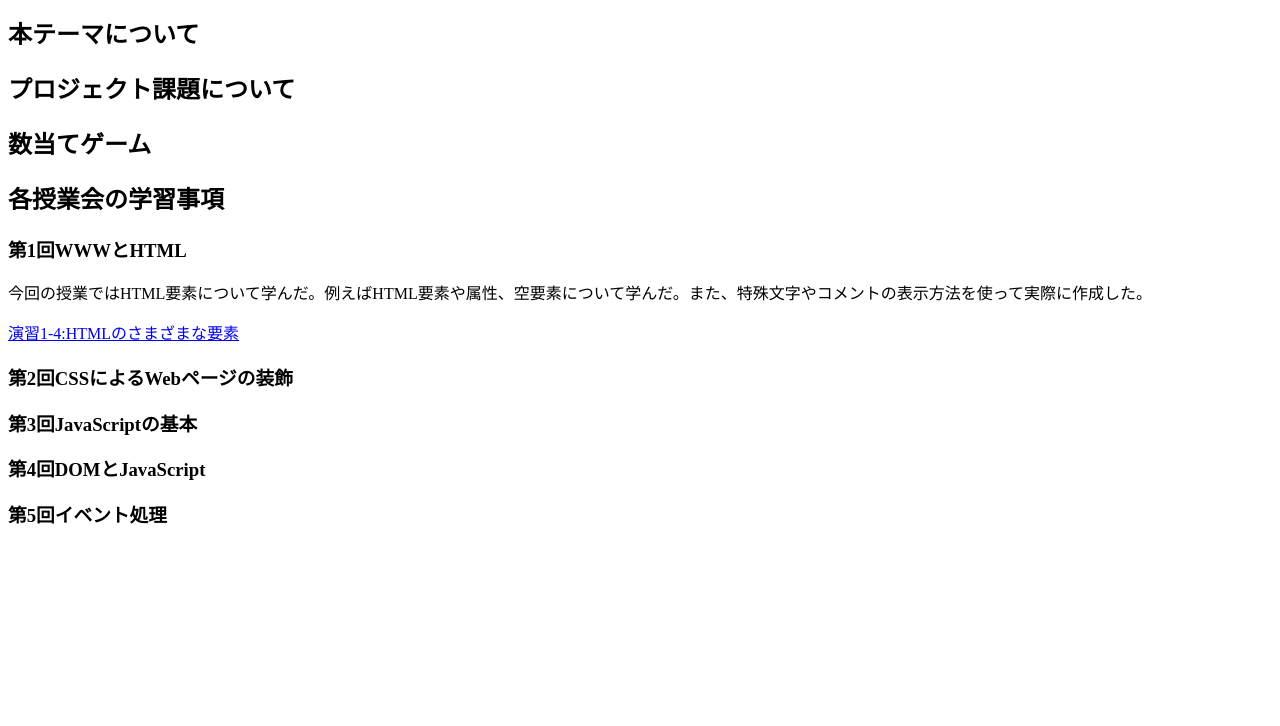
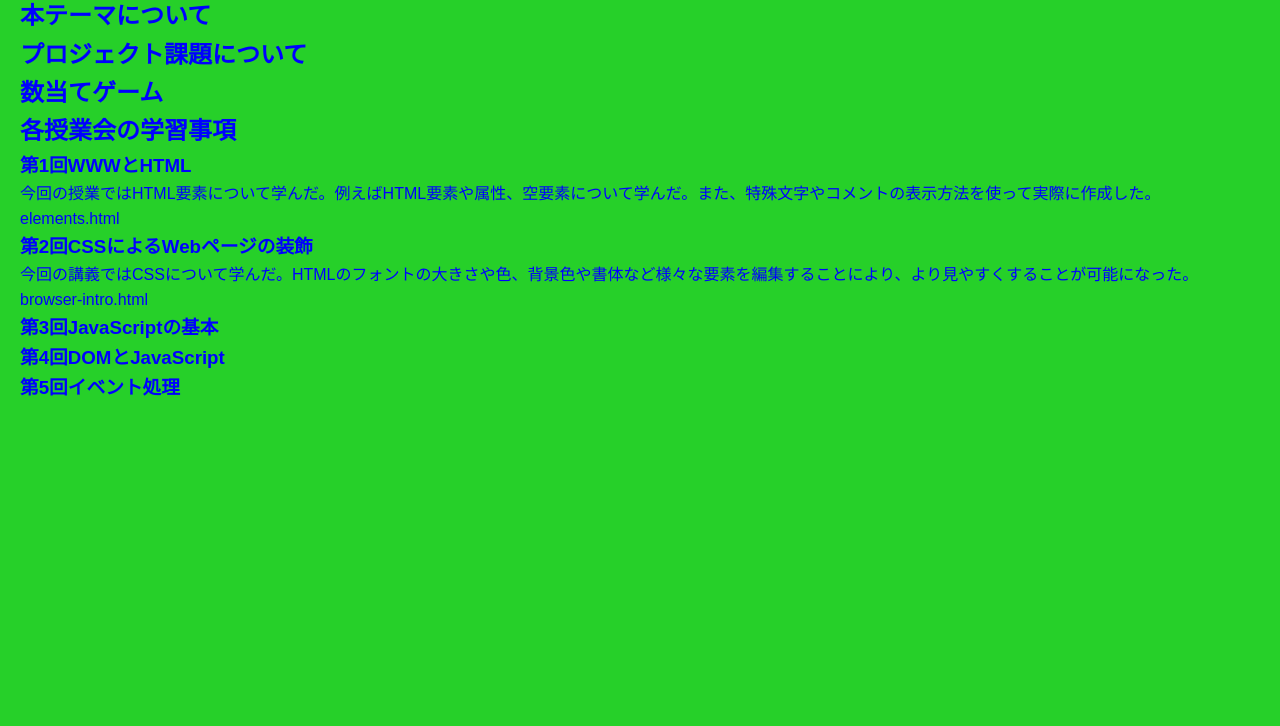
Before and after one commit to G485002024/medialabo, a plain HTML site: page index.html in a window 1280 px wide. Shown: the part 74-800 px from the top of the page. Drawn offline with Linux system fonts and the light colour scheme.

Commit message:
第２回変更

```diff
--- a/index.html
+++ b/index.html
@@ -3,8 +3,10 @@
   <head>
     <meta charset="utf-8">
     <title>「Webコンテンツ作成」</title>
+    <link rel="stylesheet" href="style.css">
   </head>
   <body>
+    <link rel="stylesheet" href="style.css">
     <h1>「Webコンテンツ作成」の成果</h1>
     <h2>本テーマについて</h2>
     <h2>プロジェクト課題について</h2>
@@ -12,10 +14,14 @@
     <h2>各授業会の学習事項</h2>
     <h3>第1回WWWとHTML</h3>
     <p>今回の授業ではHTML要素について学んだ。例えばHTML要素や属性、空要素について学んだ。また、特殊文字やコメントの表示方法を使って実際に作成した。</p>
-    <a href="file:///C:/Users/20215/OneDrive/%E3%83%89%E3%82%AD%E3%83%A5%E3%83%A1%E3%83%B3%E3%83%88/medialabo/practice-html/elements.html"
-     title="演習1-4:HTMLのさまざまな要素"
-      target="_blank">演習1-4:HTMLのさまざまな要素</a>
+    <a href="practice-html/elements.html"
+     title="第1回演習の成果"
+      target="_blank">elements.html</a>
     <h3>第2回CSSによるWebページの装飾</h3>
+    <p>今回の講義ではCSSについて学んだ。HTMLのフォントの大きさや色、背景色や書体など様々な要素を編集することにより、より見やすくすることが可能になった。</p>
+    <a href="practice-css/browser-intro.html"
+       title="第2回演習の成果"
+       target="_blank">browser-intro.html</a>
     <h3>第3回JavaScriptの基本</h3>
     <h3>第4回DOMとJavaScript</h3>
     <h3>第5回イベント処理</h3>
--- a/practice-css/browser-intro.css
+++ b/practice-css/browser-intro.css
@@ -3,21 +3,31 @@ p {
 }
 
 p.info {
-	font-size: 10pt;
+	font-size: small;
+	background-color: #dfdfdf;
 }
 
 h1 {
 	background-color: #7f7fcf;
+	color: white;
+	text-shadow: 1px 1px 2px navy;
 }
 
 h2 {
 	border: solid 1px black;
 	margin: 5px;
+	font-family:cursive;
+	color: #3f3faf;
+	background:linear-gradient(white,#ffefaf);
+
 }
 
 div#zentai {
-	display: flex;
-	flex-direction: row;
+	display: grid;
+	grid-template-columns: 1fr 1fr;
+    grid-auto-rows: 200px 200px;
+    grid-gap: 10px;
+	padding: 5px;
 	width: 1024px;
 }
 
@@ -25,3 +35,10 @@ div#zentai > div {
 	margin-left: 5px;
 	background-color: #ffefaf;
 }
+
+img.sign {
+    float: right;
+	width: 100px;
+    height: 100px;
+    margin: 10px 0 10px 10px;
+}
--- /dev/null
+++ b/style.css
@@ -0,0 +1,20 @@
+*{
+    margin: 0;
+    padding: 0;
+    box-sizing: border-box;
+}
+body {
+    font-family: sans-serif;
+    font-size: 16px;
+    color: blue;
+    background-color: #26d029;
+    line-height: 1.6;
+    padding: 20px;
+}
+a {
+    text-decoration: none;
+    color: inherit;
+}
+h1 {
+    color: red;
+}
```
Also changed, not shown: practice-css/browser-intro.html (+2 -1 lines), practice-html/elements.html (+6 -3 lines).
